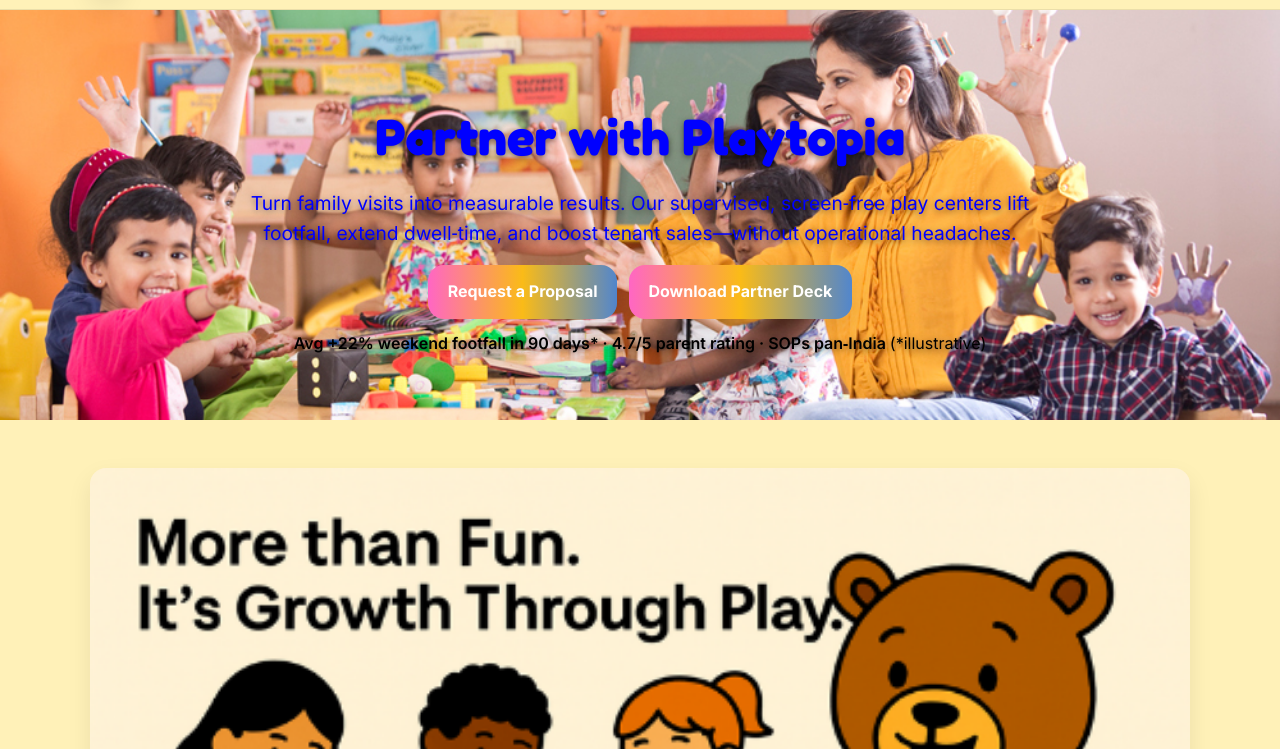
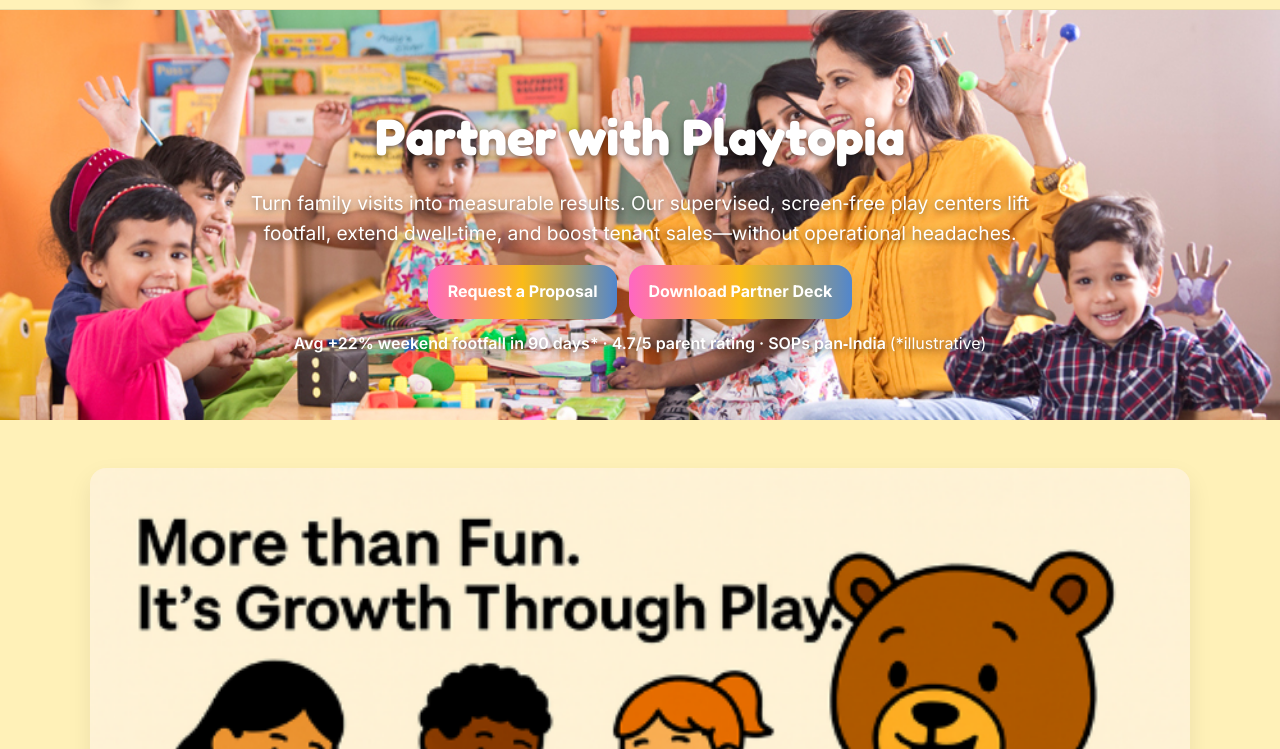
Before and after one commit to Sounmay/ASP-Website, a plain HTML site: page index.html in a window 1280 px wide. Shown: the part 51-800 px from the top of the page. Drawn offline with Linux system fonts and the light colour scheme.

Commit message:
Update index.html

```diff
--- a/index.html
+++ b/index.html
@@ -74,13 +74,13 @@
 
   <main id="home" class="hero" style="background:url('./assets/0265ffa6-ce3d-40e8-b761-97abcdf7260e.jpg') center/cover no-repeat;">
     <div class="container">
-      <h1 style="color:blue;">Partner with Playtopia</h1>
-      <p class="lead" style="color:blue;">Turn family visits into measurable results. Our supervised, screen‑free play centers lift footfall, extend dwell‑time, and boost tenant sales—without operational headaches.</p>
+      <h1>Partner with Playtopia</h1>
+      <p class="lead">Turn family visits into measurable results. Our supervised, screen‑free play centers lift footfall, extend dwell‑time, and boost tenant sales—without operational headaches.</p>
       <div>
         <a class="btn" href="#contact">Request a Proposal</a>
         <a class="btn" style="margin-left:.5rem;" href="./assets/Playtopia-Partner-Deck.pdf">Download Partner Deck</a>
       </div>
-      <p style="margin-top:.7rem; font-weight:600; color:#000000; text-shadow:0 2px 6px rgba(0,0,0,.5);">Avg +22% weekend footfall in 90 days* · 4.7/5 parent rating · SOPs pan‑India <span style="font-weight:400;">(*illustrative)</span></p>
+      <p style="margin-top:.7rem; font-weight:600; color:#fff; text-shadow:0 2px 6px rgba(0,0,0,.5);">Avg +22% weekend footfall in 90 days* · 4.7/5 parent rating · SOPs pan‑India <span style="font-weight:400;">(*illustrative)</span></p>
     </div>
   </main>
 
```
